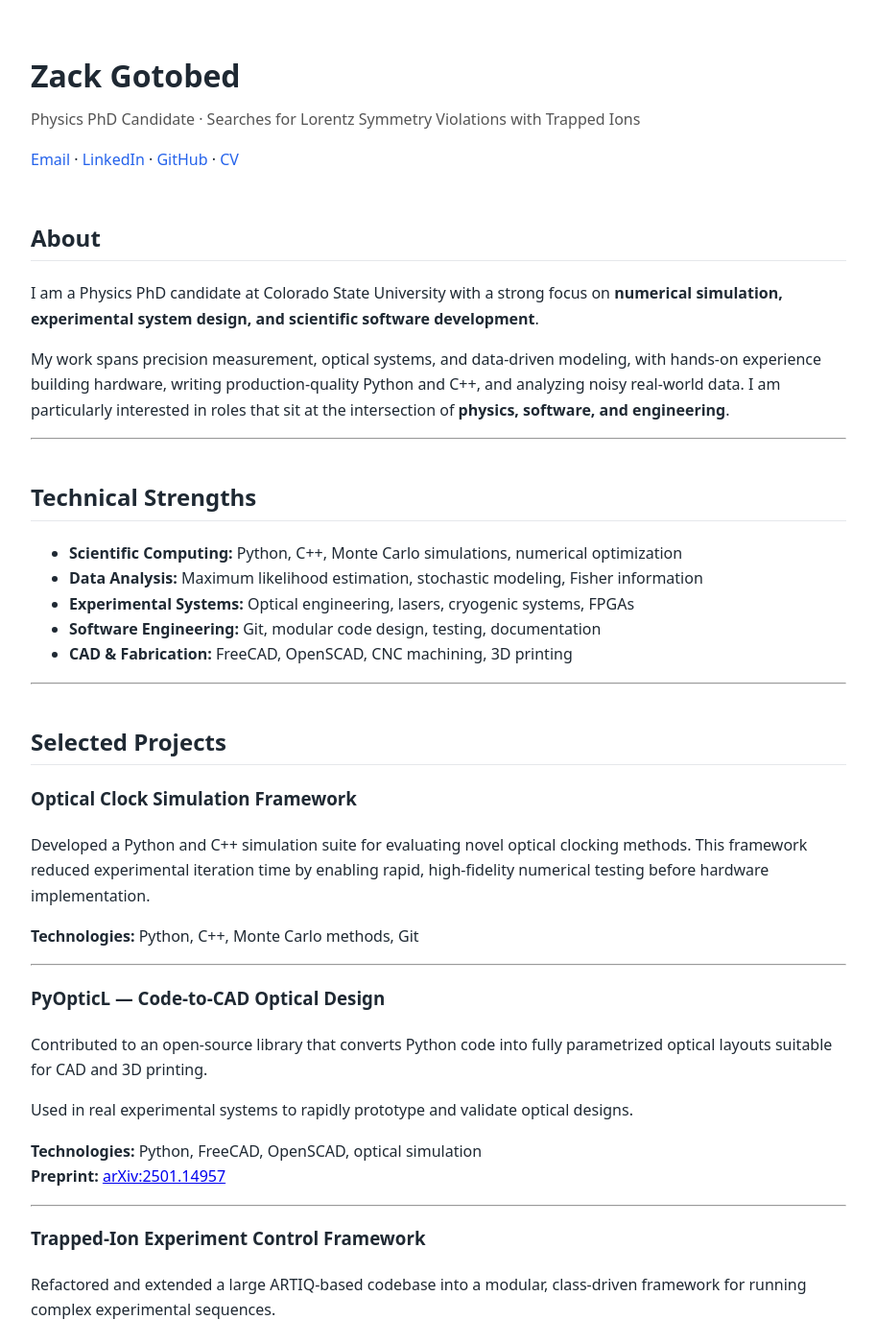
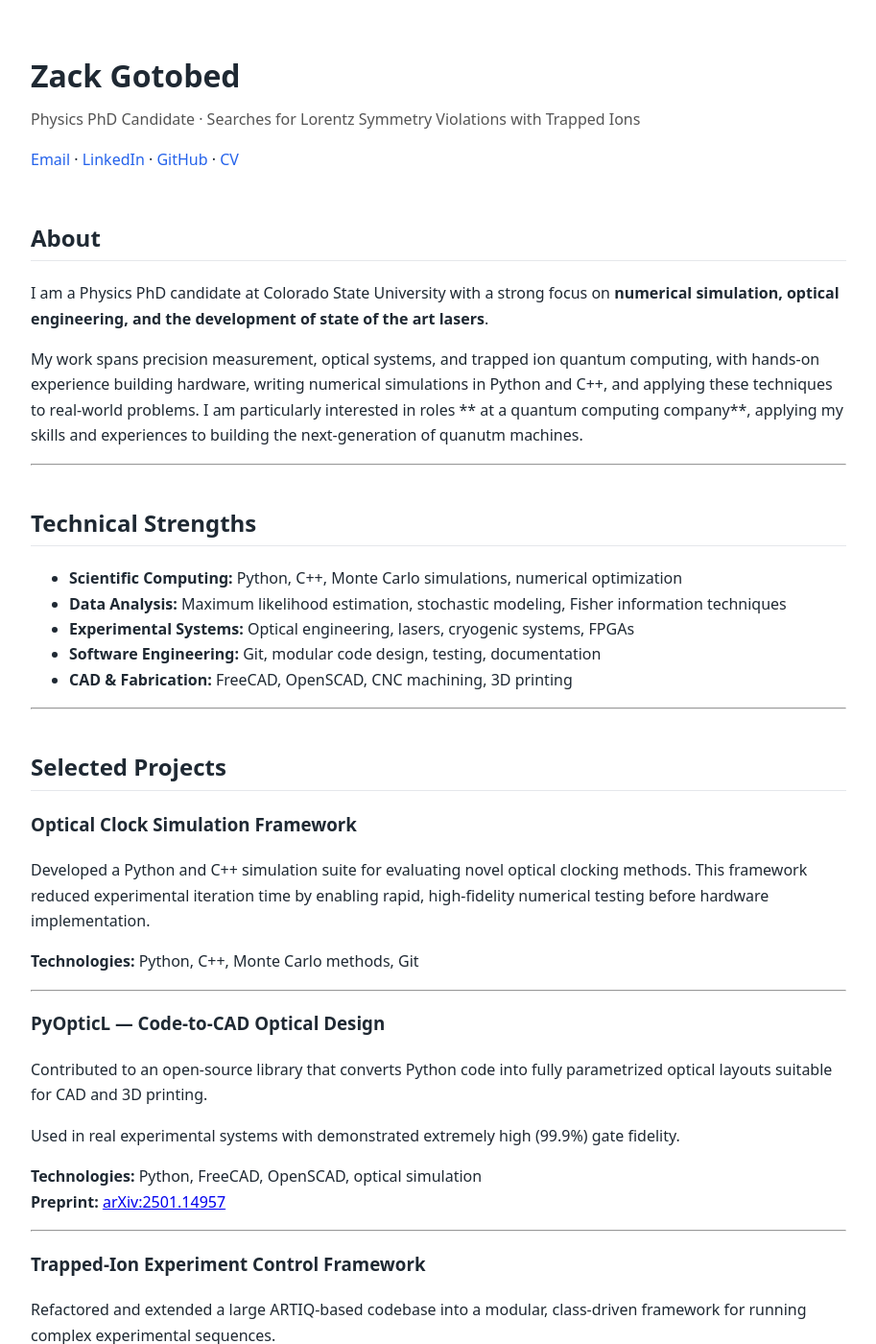
Before and after one commit to zgotobed/zgotobed.github.io, a Jekyll site: the page built from index.md, in a window 1280 px wide and 1400 px high. Shown: the whole window at 96% size, without its empty margins (183-1096 px from the left). Built offline with Jekyll 4.4.1, drawn with Linux system fonts in a browser that asks for light colours; some of the changed text lies outside the part shown.

Commit message:
Updated wording

```diff
--- a/index.md
+++ b/index.md
@@ -6,19 +6,19 @@ title: Home
 ## About
 
 I am a Physics PhD candidate at Colorado State University with a strong focus on
-**numerical simulation, experimental system design, and scientific software development**.
+**numerical simulation, optical engineering, and the development of state of the art lasers**.
 
-My work spans precision measurement, optical systems, and data-driven modeling,
-with hands-on experience building hardware, writing production-quality Python and C++,
-and analyzing noisy real-world data. I am particularly interested in roles that sit at the
-intersection of **physics, software, and engineering**.
+My work spans precision measurement, optical systems, and trapped ion quantum computing,
+with hands-on experience building hardware, writing numerical simulations in Python and C++,
+and applying these techniques to real-world problems. I am particularly interested in roles ** at a quantum computing company**, applying
+my skills and experiences to building the next-generation of quanutm machines.
 
 ---
 
 ## Technical Strengths
 
 - **Scientific Computing:** Python, C++, Monte Carlo simulations, numerical optimization
-- **Data Analysis:** Maximum likelihood estimation, stochastic modeling, Fisher information
+- **Data Analysis:** Maximum likelihood estimation, stochastic modeling, Fisher information techniques
 - **Experimental Systems:** Optical engineering, lasers, cryogenic systems, FPGAs
 - **Software Engineering:** Git, modular code design, testing, documentation
 - **CAD & Fabrication:** FreeCAD, OpenSCAD, CNC machining, 3D printing
@@ -40,7 +40,7 @@ high-fidelity numerical testing before hardware implementation.
 Contributed to an open-source library that converts Python code into fully
 parametrized optical layouts suitable for CAD and 3D printing.
 
-Used in real experimental systems to rapidly prototype and validate optical designs.
+Used in real experimental systems with demonstrated extremely high (99.9%) gate fidelity.
 
 **Technologies:** Python, FreeCAD, OpenSCAD, optical simulation
 **Preprint:** [arXiv:2501.14957](https://arxiv.org/abs/2501.14957)
@@ -53,7 +53,7 @@ framework for running complex experimental sequences.
 
 Improved usability, reproducibility, and long-term maintainability of the system.
 
-**Technologies:** Python, ARTIQ, data visualization, nonlinear fitting
+**Technologies:** ARTIQ
 
 ---
 
```
Also changed, not shown: other parts of index.md (+1 -1 lines).
